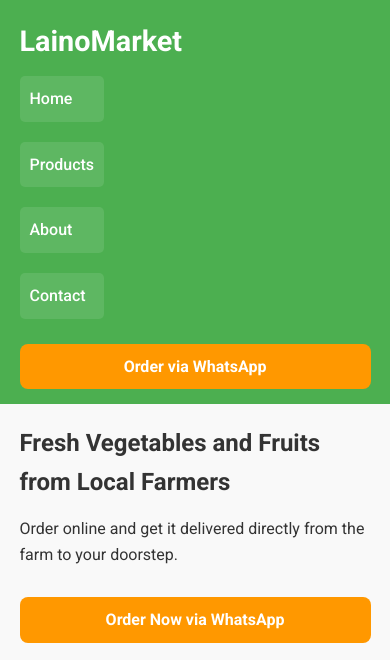
After one commit to chirusemion/LainoMarket, a Flask app: template templates/home.html in a window 390 px wide. The commit adds this page. Shown: the top 660 px of the page. Run offline with Flask 3, Linux system fonts and the light colour scheme; the template is opened without the code that fills it, so the values that code supplies are empty.

Commit message:
Updated base.html, home.html, style.css, and app.py for mobile responsiveness and WhatsApp ordering

```diff
--- a/static/css/style.css
+++ b/static/css/style.css
@@ -1,26 +1,20 @@
-/* ===========================
-   Mobile-first Base Styles
-=========================== */
+/* Reset & Base */
+* {
+    margin: 0;
+    padding: 0;
+    box-sizing: border-box;
+}
 
 body {
-    margin: 0;
-    padding: 0;
-    font-family: Arial, sans-serif;
-    font-size: 16px;
-    line-height: 1.5;
-    background-color: #f8f8f8;
+    font-family: 'Roboto', sans-serif;
+    background-color: #f9f9f9;
     color: #333;
+    line-height: 1.6;
 }
 
 a {
     text-decoration: none;
     color: inherit;
-}
-
-img {
-    max-width: 100%;
-    height: auto;
-    display: block;
 }
 
 .container {
@@ -29,150 +23,196 @@ img {
     margin: 0 auto;
 }
 
-/* ===========================
-   Header / Navigation
-=========================== */
-
+/* Header */
 header {
     background-color: #4CAF50;
+    color: #fff;
+    padding: 15px 0;
+}
+
+.header-container {
+    display: flex;
+    align-items: center;
+    justify-content: space-between;
+    flex-wrap: wrap;
+}
+
+.logo a {
+    font-size: 1.8rem;
+    font-weight: 700;
+    color: #fff;
+}
+
+.nav-links {
+    list-style: none;
+    display: flex;
+    gap: 15px;
+}
+
+.nav-links li a {
+    font-weight: 500;
+    padding: 8px 12px;
+    border-radius: 5px;
+    transition: background 0.3s;
+}
+
+.nav-links li a:hover {
+    background-color: rgba(255, 255, 255, 0.2);
+}
+
+.btn {
+    display: inline-block;
+    padding: 10px 18px;
+    background-color: #ff9800;
+    color: #fff;
+    font-weight: 600;
+    border-radius: 8px;
+    transition: background 0.3s;
+}
+
+.btn:hover {
+    background-color: #e68a00;
+}
+
+/* Main content */
+main {
+    padding: 20px 0;
+}
+
+/* Footer */
+footer {
+    background-color: #333;
+    color: #fff;
+    padding: 15px 0;
+    text-align: center;
+}
+
+/* Hero Section */
+.hero {
+    display: flex;
+    align-items: center;
+    justify-content: space-between;
+    flex-wrap: wrap;
+    gap: 20px;
+    margin-bottom: 40px;
+}
+
+.hero-text {
+    flex: 1;
+    min-width: 250px;
+}
+
+.hero-text h2 {
+    font-size: 2rem;
+    margin-bottom: 15px;
+}
+
+.hero-text p {
+    font-size: 1.1rem;
+    margin-bottom: 20px;
+}
+
+.hero-image {
+    flex: 1;
+    min-width: 250px;
+    text-align: center;
+}
+
+.hero-image img {
+    width: 100%;
+    max-width: 400px;
+    border-radius: 12px;
+}
+
+/* Products Section */
+.products-section h2 {
+    font-size: 1.8rem;
+    margin-bottom: 20px;
+    text-align: center;
+}
+
+.products-grid {
+    display: grid;
+    grid-template-columns: repeat(auto-fill, minmax(200px, 1fr));
+    gap: 20px;
+}
+
+.product-card {
+    background-color: #fff;
+    border-radius: 10px;
     padding: 15px;
     text-align: center;
-    color: white;
+    box-shadow: 0 4px 10px rgba(0,0,0,0.1);
+    transition: transform 0.2s;
 }
 
-header h1 {
-    margin: 0;
-    font-size: 24px;
-}
-
-/* ===========================
-   Buttons
-=========================== */
-
-button,
-.btn {
-    background-color: #4CAF50;
-    color: white;
-    border: none;
-    padding: 12px 20px;
-    font-size: 16px;
-    border-radius: 8px;
-    cursor: pointer;
-    transition: background-color 0.3s ease;
-}
-
-button:hover,
-.btn:hover {
-    background-color: #45a049;
-}
-
-/* ===========================
-   Forms / Inputs
-=========================== */
-
-input[type="text"],
-input[type="number"],
-input[type="email"],
-textarea,
-select {
-    width: 100%;
-    padding: 10px;
-    margin: 6px 0 12px 0;
-    border: 1px solid #ccc;
-    border-radius: 6px;
-    box-sizing: border-box;
-    font-size: 16px;
-}
-
-/* ===========================
-   Product Cards / Listings
-=========================== */
-
-.product-card {
-    background-color: white;
-    padding: 10px;
-    margin-bottom: 15px;
-    border-radius: 10px;
-    box-shadow: 0 2px 5px rgba(0,0,0,0.1);
+.product-card:hover {
+    transform: translateY(-5px);
 }
 
 .product-card img {
+    width: 100%;
+    height: 150px;
+    object-fit: cover;
     border-radius: 8px;
+    margin-bottom: 10px;
 }
 
 .product-card h3 {
-    margin: 10px 0 5px 0;
-    font-size: 18px;
+    font-size: 1.2rem;
+    margin-bottom: 5px;
 }
 
 .product-card p {
-    font-size: 14px;
-    margin: 5px 0;
+    font-size: 1rem;
+    margin-bottom: 8px;
 }
 
-.product-card .price {
-    font-weight: bold;
-    color: #333;
+.product-card .out-of-stock {
+    display: inline-block;
+    padding: 6px 12px;
+    background-color: #f44336;
+    color: #fff;
+    border-radius: 6px;
+    font-weight: 600;
 }
 
-/* ===========================
-   Footer
-=========================== */
-
-footer {
-    background-color: #333;
-    color: white;
-    text-align: center;
-    padding: 12px;
-    font-size: 14px;
-}
-
-/* ===========================
-   Mobile-first Media Queries
-=========================== */
-
-/* For tablets and larger screens */
-@media (min-width: 768px) {
-    body {
-        font-size: 18px;
+/* Responsive Design */
+@media (max-width: 768px) {
+    .header-container {
+        flex-direction: column;
+        align-items: flex-start;
+        gap: 10px;
     }
 
-    header h1 {
-        font-size: 28px;
+    .nav-links {
+        flex-direction: column;
+        width: 100%;
     }
 
-    button, .btn {
-        padding: 14px 24px;
-        font-size: 18px;
+    .nav-links li a {
+        display: block;
+        width: 100%;
+        padding: 10px;
+        background-color: rgba(255, 255, 255, 0.1);
+        margin-bottom: 5px;
     }
 
-    .product-card {
-        display: inline-block;
-        width: 48%;
-        margin-right: 2%;
+    .btn {
+        width: 100%;
+        text-align: center;
+        margin-top: 10px;
     }
 
-    .product-card:nth-child(2n) {
-        margin-right: 0;
+    .hero {
+        flex-direction: column;
+    }
+
+    .hero-text h2 {
+        font-size: 1.5rem;
+    }
+
+    .hero-text p {
+        font-size: 1rem;
     }
 }
-
-/* For desktops */
-@media (min-width: 1024px) {
-    body {
-        font-size: 20px;
-    }
-
-    header h1 {
-        font-size: 32px;
-    }
-
-    .product-card {
-        width: 30%;
-        margin-right: 3.3333%;
-    }
-
-    .product-card:nth-child(3n) {
-        margin-right: 0;
-    }
-}
--- /dev/null
+++ b/templates/base.html
@@ -0,0 +1,38 @@
+<!DOCTYPE html>
+<html lang="en">
+<head>
+    <meta charset="UTF-8">
+    <meta name="viewport" content="width=device-width, initial-scale=1.0">
+    <title>{% block title %}LainoMarket{% endblock %}</title>
+    <link rel="stylesheet" href="{{ url_for('static', filename='css/style.css') }}">
+    <link href="https://fonts.googleapis.com/css2?family=Roboto:wght@400;500;700&display=swap" rel="stylesheet">
+</head>
+<body>
+    <header>
+        <div class="container header-container">
+            <h1 class="logo"><a href="{{ url_for('home') }}">LainoMarket</a></h1>
+            <nav>
+                <ul class="nav-links">
+                    <li><a href="{{ url_for('home') }}">Home</a></li>
+                    <li><a href="{{ url_for('products') }}">Products</a></li>
+                    <li><a href="{{ url_for('about') }}">About</a></li>
+                    <li><a href="{{ url_for('contact') }}">Contact</a></li>
+                </ul>
+            </nav>
+            <a href="https://wa.me/1234567890" class="btn order-btn">Order via WhatsApp</a>
+        </div>
+    </header>
+
+    <main>
+        <div class="container">
+            {% block content %}{% endblock %}
+        </div>
+    </main>
+
+    <footer>
+        <div class="container footer-container">
+            <p>&copy; 2025 LainoMarket. All rights reserved.</p>
+        </div>
+    </footer>
+</body>
+</html>
--- /dev/null
+++ b/templates/home.html
@@ -0,0 +1,35 @@
+{% extends 'base.html' %}
+
+{% block title %}Home - LainoMarket{% endblock %}
+
+{% block content %}
+<section class="hero">
+    <div class="hero-text">
+        <h2>Fresh Vegetables and Fruits from Local Farmers</h2>
+        <p>Order online and get it delivered directly from the farm to your doorstep.</p>
+        <a href="https://wa.me/1234567890" class="btn order-btn">Order Now via WhatsApp</a>
+    </div>
+    <div class="hero-image">
+        <img src="{{ url_for('static', filename='images/farm-fresh.jpg') }}" alt="Fresh Produce">
+    </div>
+</section>
+
+<section class="products-section">
+    <h2>Our Products</h2>
+    <div class="products-grid">
+        {% for product in products %}
+        <div class="product-card">
+            <img src="{{ url_for('static', filename='images/' + product.image_filename) }}" alt="{{ product.name }}">
+            <h3>{{ product.name }}</h3>
+            <p>{{ product.weight_or_quantity }}</p>
+            <p>₹{{ product.price }}</p>
+            {% if product.in_stock %}
+            <a href="https://wa.me/1234567890?text=I want to order {{ product.name }}" class="btn order-btn">Order via WhatsApp</a>
+            {% else %}
+            <span class="out-of-stock">Out of Stock</span>
+            {% endif %}
+        </div>
+        {% endfor %}
+    </div>
+</section>
+{% endblock %}
```
